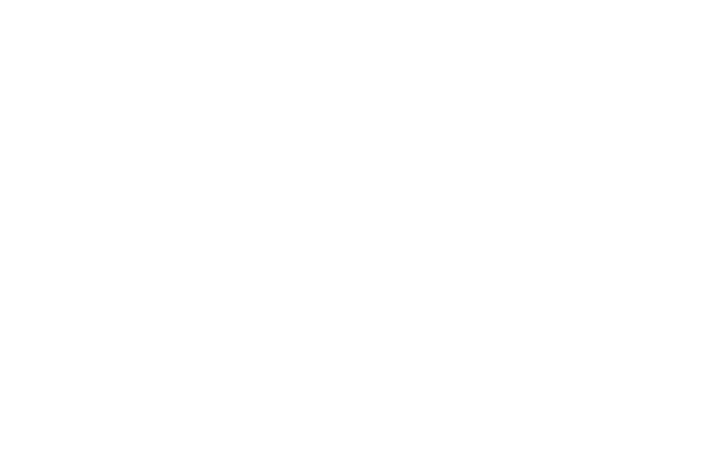
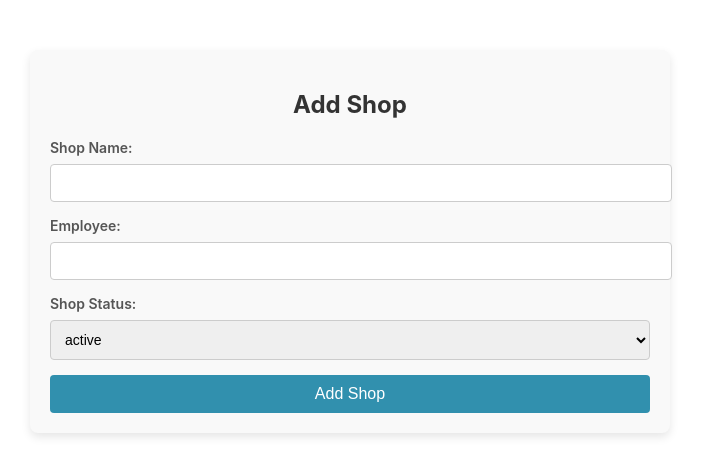
Before and after one commit to Erickkirui/DIRAJA, a React (Create React App) app in the folder dirajafront/: page /newshop in a window 1280 px wide. Before the commit this address had no page. Shown: the top 476 px of the page, without its empty margins (290-993 px from the left). Built offline with nearby package versions, Linux system fonts and the light colour scheme.

Commit message:
New shop form

```diff
--- a/dirajafront/src/App.js
+++ b/dirajafront/src/App.js
@@ -4,6 +4,7 @@
 import ScrollTotop from './Components/ScrollTotop';
 import Navbar from './Components/Navbar';
 import LoginPage from './Pages/LoginPage';
+import NewShopPage from './Pages/NewShopPage';
 
 
 
@@ -36,6 +37,8 @@
           <Routes>
             <Route path='/login' element={<LoginPage/>} ></Route>
             <Route path='/' element={<Layout><Managerdashord/></Layout>} ></Route>
+            <Route path='/newshop' element={<NewShopPage/>} ></Route>
+
           </Routes>
 
       </Router>
--- /dev/null
+++ b/dirajafront/src/Components/Shops.js
@@ -0,0 +1,81 @@
+// src/components/AddShop.js
+import React, { useState } from 'react';
+import axios from 'axios';
+import "../Styles/newshop.css";
+
+const AddShop = () => {
+  const [shopname, setShopname] = useState('');
+  const [employee, setEmployee] = useState('');
+  const [shopstatus, setShopstatus] = useState('active'); // Default to 'active'
+  const [message, setMessage] = useState('');
+
+  const handleSubmit = async (e) => {
+    e.preventDefault();
+
+    try {
+      const response = await axios.post('/diraja/newshop', {
+        shopname,
+        employee,
+        shopstatus,
+      });
+
+      if (response.status === 201) {
+        setMessage('Shop added successfully');
+        // Clear the form
+        setShopname('');
+        setEmployee('');
+        setShopstatus('active');
+      }
+    } catch (error) {
+      if (error.response && error.response.data) {
+        setMessage(error.response.data.message);
+      } else {
+        setMessage('An error occurred');
+      }
+    }
+  };
+
+  return (
+    <div className='add-shop-container'>
+      <h2>Add Shop</h2>
+      <form onSubmit={handleSubmit}>
+        <div className='form-group'>
+          <label htmlFor="shopname">Shop Name:</label>
+          <input
+            type="text"
+            id="shopname"
+            value={shopname}
+            onChange={(e) => setShopname(e.target.value)}
+            required
+          />
+        </div>
+        <div className='form-group'>
+          <label htmlFor="employee">Employee:</label>
+          <input
+            type="text"
+            id="employee"
+            value={employee}
+            onChange={(e) => setEmployee(e.target.value)}
+            required
+          />
+        </div>
+        <div className='form-group'>
+          <label htmlFor="shopstatus">Shop Status:</label>
+          <select
+            id="shopstatus"
+            value={shopstatus}
+            onChange={(e) => setShopstatus(e.target.value)}
+            required
+          >
+            <option value="active">active</option>
+            <option value="inactive">inactive</option>
+          </select>
+        </div>
+        <button type="submit">Add Shop</button>
+      </form>
+      {message && <p className='message'>{message}</p>}
+    </div>
+  );
+};
+
+export default AddShop;
--- /dev/null
+++ b/dirajafront/src/Pages/NewShopPage.js
@@ -0,0 +1,13 @@
+import React from 'react'
+import AddShop from '../Components/Shops'
+
+function NewShopPage() {
+  return (
+
+    <div>
+       <AddShop />
+    </div>
+  )
+}
+
+export default NewShopPage
--- /dev/null
+++ b/dirajafront/src/Styles/newshop.css
@@ -0,0 +1,67 @@
+/* src/components/AddShop.css */
+
+/* Container styling */
+.add-shop-container {
+    max-width: 600px;
+    margin: 50px auto;
+    padding: 20px;
+    background-color: #f9f9f9;
+    border-radius: 8px;
+    box-shadow: 0 4px 10px rgba(0, 0, 0, 0.1);
+  }
+
+  /* Form header */
+  .add-shop-container h2 {
+    text-align: center;
+    margin-bottom: 20px;
+    color: #333;
+  }
+
+  /* Form groups */
+  .form-group {
+    margin-bottom: 15px;
+  }
+
+  /* Form labels */
+  .form-group label {
+    display: block;
+    font-size: 14px;
+    margin-bottom: 8px;
+    color: #555;
+  }
+
+  /* Form inputs */
+  .form-group input[type="text"],
+  .form-group select {
+    width: 100%;
+    padding: 10px;
+    border: 1px solid #ccc;
+    border-radius: 4px;
+    font-size: 14px;
+  }
+
+  /* Submit button */
+  .add-shop-container button {
+    width: 100%;
+    padding: 10px;
+    background-color: #3190AE;
+    border: none;
+    color: white;
+    font-size: 16px;
+    cursor: pointer;
+    border-radius: 4px;
+    transition: background-color 0.3s ease;
+  }
+
+  /* Hover effect for button */
+  .add-shop-container button:hover {
+    background-color: #28798c;
+  }
+
+  /* Message display */
+  .message {
+    text-align: center;
+    margin-top: 20px;
+    font-size: 14px;
+    color: #d9534f;
+  }
```
